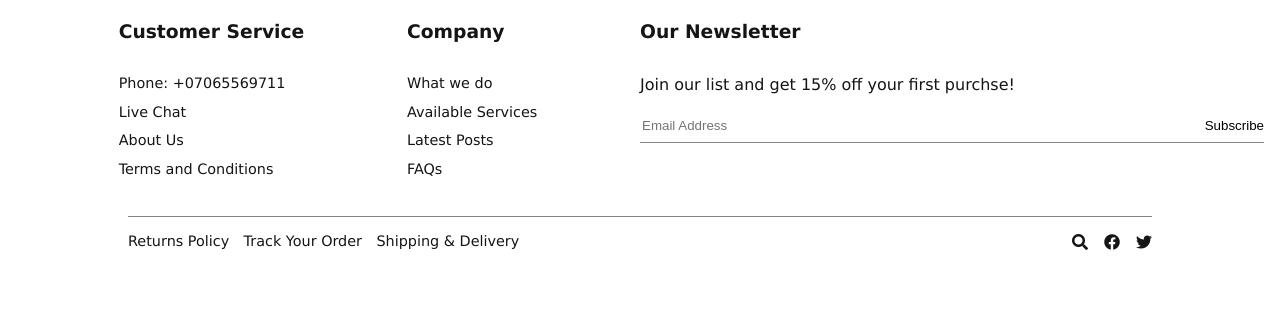
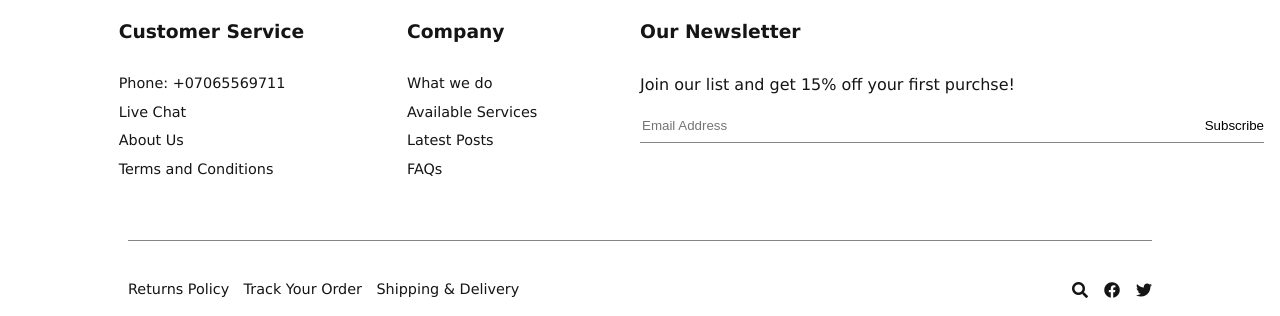
Before and after one commit to iballi2017/DINEX-Shop-Project, a plain HTML site: page index.html in a window 1280 px wide. Shown: the part 1524-1840 px from the top of the page. Before the commit the page ends 1792 px from the top, so only its background shows below. Drawn offline with nearby package versions, Linux system fonts and the light colour scheme.

Commit message:
26/04/2020 commit

```diff
--- a/css/main.css
+++ b/css/main.css
@@ -388,6 +388,8 @@ body {
     display: flex;
     justify-content: space-between;
     border-top: 1px solid var(--clr-tone);
+    padding-top: 1.5em;
+    margin-top: 1.5em;
   }
 
   .footer-inner .social-icons,
```
